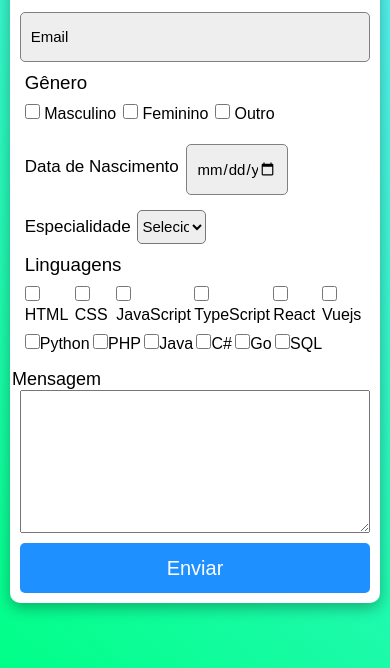
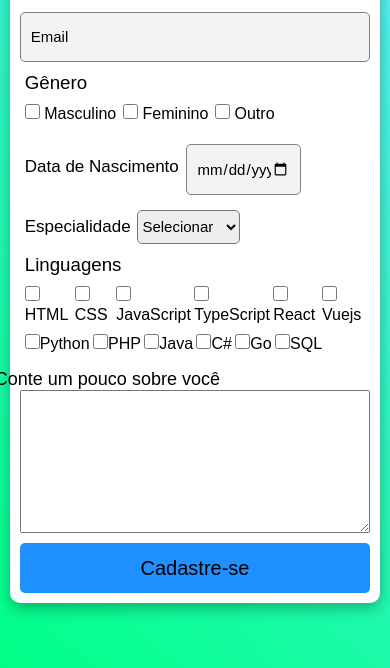
Before and after one commit to LucasGoulart24/Formulario, a plain HTML site: page index.html in a window 390 px wide. Shown: the part 176-844 px from the top of the page. Drawn offline with Linux system fonts and the light colour scheme.

Commit message:
formulario

```diff
--- a/Styles/style.scss
+++ b/Styles/style.scss
@@ -35,7 +35,7 @@ body{
         border-radius: 5px;
         color: black;
         font-size: 15px;
-        background-color: #eeeeee;
+        background-color: #f3f3f3;
         padding: 0px 10px;
         margin-top: 10px;
         margin-bottom: 5px;
@@ -52,7 +52,6 @@ body{
         font-size: 20px;
         cursor: pointer;
         background-color: dodgerblue;
-        color: white;
     }
 }
 
@@ -146,7 +145,7 @@ body{
     margin-top: 10px;
     label{
         font-size: 18px;
-        margin-left: -84%;
+        margin-left: -60%;
     }
     textarea{
         width: 100%;
@@ -162,6 +161,18 @@ body{
         width: 95%;
     }
 
+    .nascimento{
+        input{
+            width: 34%;
+        }
+    }
+
+    .especialidade{
+        select{
+            width: 30%;
+        }
+    }
+
     .linguagens{
         .tech{
             gap: 1%;
@@ -170,7 +181,7 @@ body{
 
     .mensagem{
         label{
-            margin-left: -79%;
+            margin-left: -50%;
         }
     }
 }
--- a/index.html
+++ b/index.html
@@ -52,10 +52,10 @@
             </div>
         </div>
         <div class="mensagem">
-            <label>Mensagem</label>
+            <label>Conte um pouco sobre você</label>
             <textarea></textarea>
         </div>
-        <button>Enviar</button>
+        <button>Cadastre-se</button>
     </div>
 </body>
 </html>
```
Also changed, not shown: Captura.png, Styles/style.css, 1 other file.
